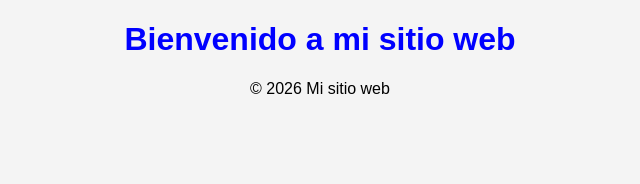
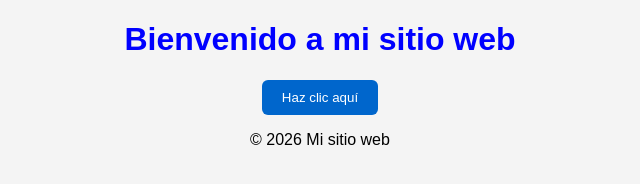
Before and after one commit to 73145150-sys/proyecto03, a plain HTML site: page index.html in a window 1280 px wide. Shown: the whole page, without its empty margins (320-960 px from the left). Drawn offline with Linux system fonts and the light colour scheme.

Commit message:
Agrega botón principal

```diff
--- a/index.html
+++ b/index.html
@@ -10,6 +10,7 @@
 <body>
 
     <h1>Bienvenido a mi sitio web</h1>
+    <button class="btn">Haz clic aquí</button>
     <footer>
         <p>© 2026 Mi sitio web</p>
     </footer>
--- a/style.css
+++ b/style.css
@@ -7,3 +7,12 @@ body {
 h1 {
   color: blue;
 }
+
+.btn {
+  padding: 10px 20px;
+  background: #0066cc;
+  color: white;
+  border: none;
+  border-radius: 6px;
+  cursor: pointer;
+}
```
